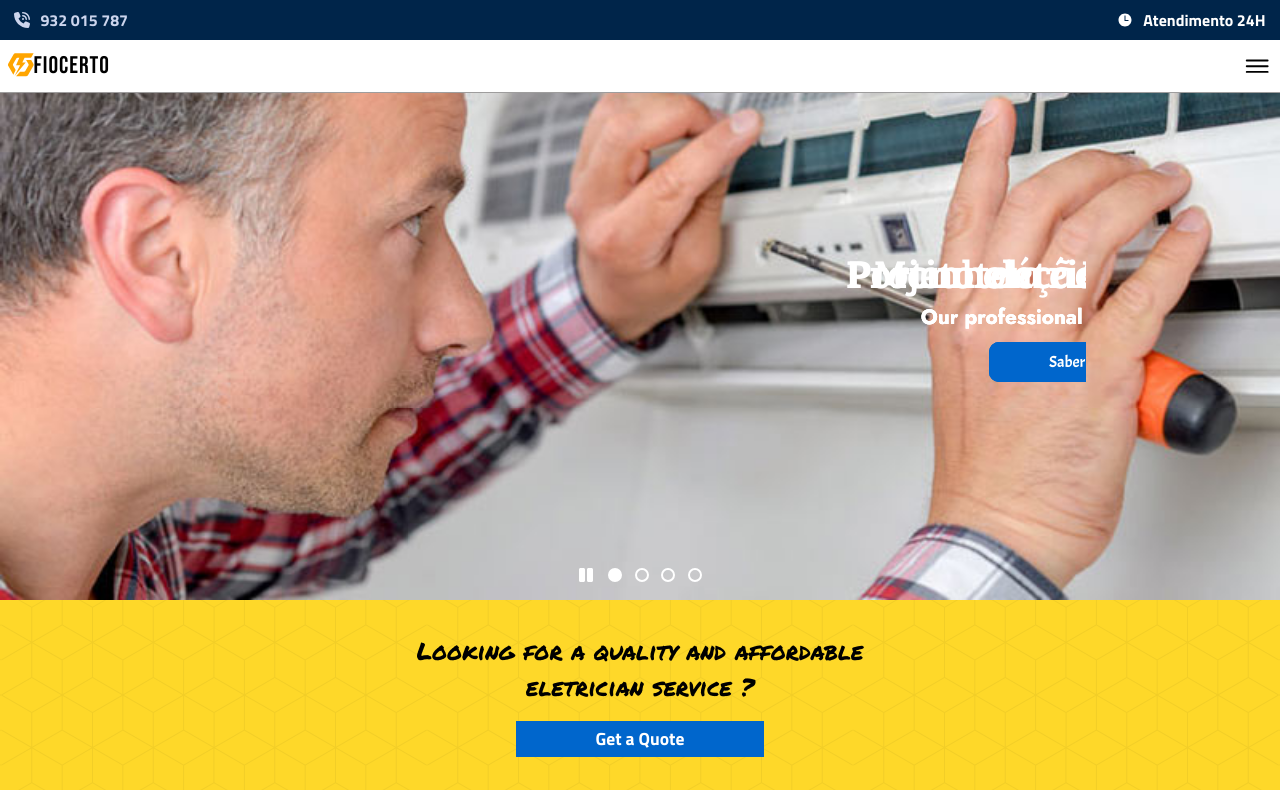
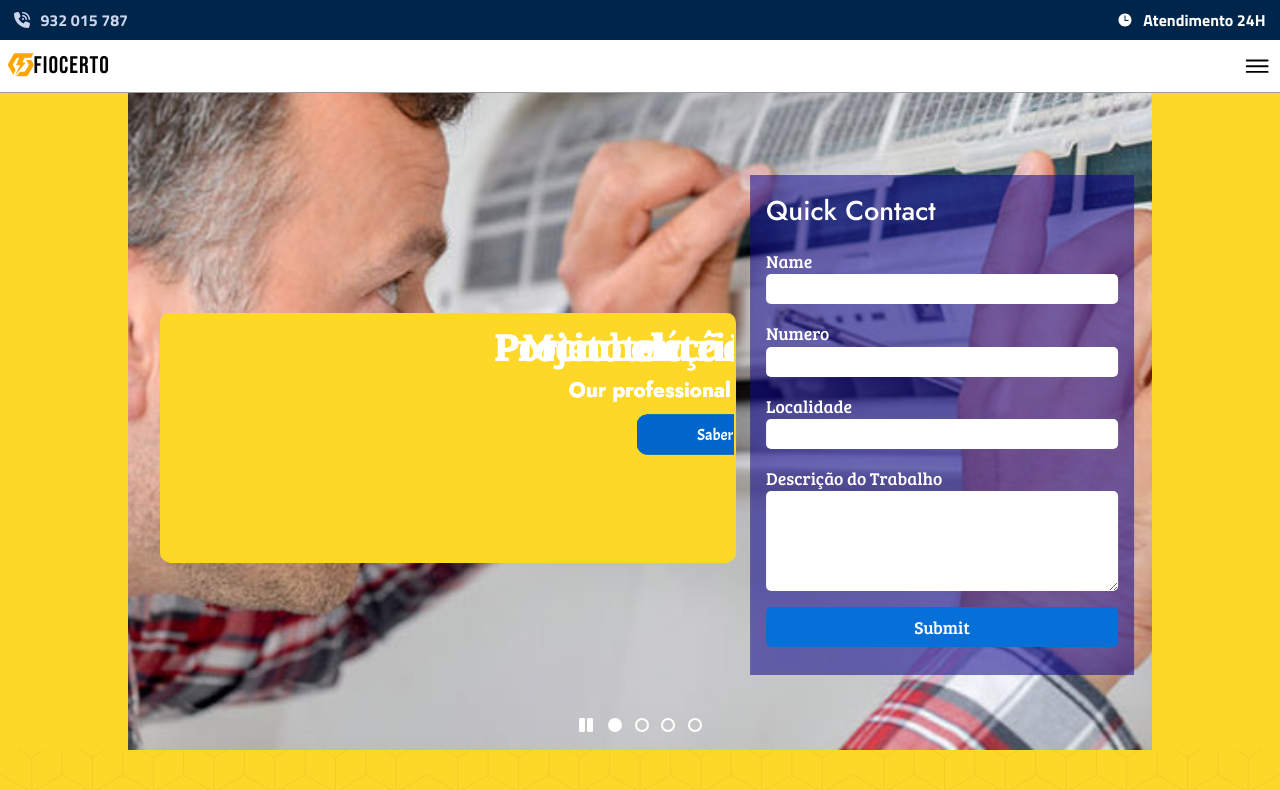
Before and after one commit to antonioCarlosFerreiraFilho/FioCerto-frontend, a React (Vite) app: page / in a window 1280 px wide. Shown: the top 790 px of the page. Built offline with nearby package versions, Linux system fonts and the light colour scheme; a web font is replaced by a local one.

Commit message:
Banner form css + Banner Scrool js

```diff
--- a/src/components/BannerSlider/BannerSlider.css
+++ b/src/components/BannerSlider/BannerSlider.css
@@ -38,6 +38,11 @@
     position: relative;
 
     z-index: 200;
+  }
+
+  .BannerSlider_content-box-form-container {
+
+    display: none;
   }
 
   .BannerSlider_content-SlideImage {
@@ -280,6 +285,18 @@
     margin-top: 1rem;
     padding: 5px 20px;
   }
+
+  /* Arrow */
+
+  .BannerSlider_content-box-Arroow-ArrowLeftBox {
+
+    display: none;
+  }
+
+  .BannerSlider_content-box-Arroow-ArrowRigthBox {
+
+    display: none;
+  }
 }
 
 @media screen and (min-width: 650px) {
@@ -362,4 +379,293 @@
 
     height: 600px;
   }
+
+  /* Description */
+
+  .BannerSlider_content-box-Description {
+
+    width: 70%;
+    height: 240px;
+  }
+
+  /* Style Css Arrow */
+
+  .BannerSlider_content-box-Arroow-ArrowLeftBox {
+
+    width: 15%;
+    height: 100%;
+
+    display: flex;
+    justify-content: center;
+    align-items: center;
+
+    position: absolute;
+    top: 0;
+    left: 0;
+
+    z-index: 500;
+  }
+
+  .BannerSlider_content-box-Arroow-Left {
+
+    color: white;
+
+    font-size: 4rem;
+    font-weight: bold;
+    display: none;
+  }
+
+  .ArrowLeftActive {
+
+    display: block;
+  }
+
+  .BannerSlider_content-box-Arroow-ArrowRigthBox {
+
+    width: 15%;
+    height: 100%;
+
+    display: flex;
+    justify-content: center;
+    align-items: center;
+
+    position: absolute;
+    top: 0;
+    right: 0;
+
+    z-index: 500;
+  }
+
+  .BannerSlider_content-box-Arroow-Right {
+
+    color: white;
+
+    font-size: 4rem;
+    font-weight: bold;
+
+    display: none;
+  }
+
+  .ArrowRightActive {
+
+    display: block;
+  }
 }
+
+@media screen and (min-width: 1200px) {
+
+  /* Banner */
+
+  .BannerSlider_content {
+
+    width: 100%;
+    height: 750px;
+  }
+
+  .BannerSlider_content-box-Slide {
+
+    height: 750px;
+  }
+
+  /* Description */
+
+  .BannerSlider_content-box-Description {
+
+    background-color: #FED829;
+
+    width: 45%;
+    height: 250px;
+
+    position: absolute;
+    top: 50%;
+    left: 35%;
+    transform: translate(-50%, -25%);
+  }
+
+  /* Style Css Arrow */
+
+  .BannerSlider_content-box-Arroow-ArrowLeftBox {
+
+    background-color: #FED829;
+
+    width: 10%;
+    height: 100%;
+  }
+
+  .BannerSlider_content-box-Arroow-ArrowRigthBox {
+
+    background-color: #FED829;
+
+    width: 10%;
+    height: 100%;
+  }
+
+  /* Style box form Banner */
+
+  .BannerSlider_content-box-form-container {
+
+    background-color: #120a8f90;
+
+    width: 30%;
+    height: 500px;
+
+    position: absolute;
+    top: 30%;
+    right: 0%;
+    transform: translate(-38%, -10%);
+
+    z-index: 500;
+    display: block;
+  }
+
+  .BannerSlider_content-box-form-container-content {
+
+    width: 100%;
+    height: 100%;
+
+    box-sizing: border-box;
+
+    padding: 1rem;
+  }
+
+  .BannerSlider_content-box-form-container-contentForm {
+
+    width: 100%;
+    height: 100%;
+
+    display: flex;
+    flex-direction: column;
+  }
+
+  .BannerSlider_content-box-form-container-contentForm-title {}
+
+  .BannerSlider_content-box-form-container-contentForm-title h1 {
+
+    color: white;
+
+    font-size: 1.7rem;
+    font-family: "Jost", sans-serif;
+    font-weight: 500;
+    font-style: normal;
+
+    margin: 0;
+  }
+
+  .BannerSlider_content-box-form-container-contentForm-inputs {
+
+    width: 100%;
+  }
+
+  .BannerSlider_content-box-form-container-contentForm-inputs label {
+
+    width: 100%;
+
+    display: flex;
+    flex-direction: column;
+  }
+
+  .BannerSlider_content-box-form-container-contentForm-inputs span {
+
+    color: white;
+
+    font-size: 1.1rem;
+    font-family: "Bree Serif", serif;
+    font-weight: 400;
+    font-style: normal;
+
+    margin: 1rem 0 0 0;
+  }
+
+  .BannerSlider_content-box-form-container-contentForm-inputs input {
+
+    width: 100%;
+    height: 30px;
+
+    color: black;
+
+    font-size: 1.1rem;
+    font-family: "Bree Serif", serif;
+    font-weight: 400;
+    font-style: normal;
+
+
+    border: none;
+    border-radius: 5px;
+    outline: none;
+
+    padding: .4rem;
+
+    box-sizing: border-box;
+  }
+
+  .BannerSlider_content-box-form-container-contentForm-textarea {
+
+    width: 100%;
+  }
+
+  .BannerSlider_content-box-form-container-contentForm-textarea label{
+
+    width: 100%;
+
+    display: flex;
+    flex-direction: column;
+  }
+
+  .BannerSlider_content-box-form-container-contentForm-textarea span{
+
+    color: white;
+
+    font-size: 1.1rem;
+    font-family: "Bree Serif", serif;
+    font-weight: 400;
+    font-style: normal;
+
+    margin: 1rem 0 0 0;
+  }
+
+  .BannerSlider_content-box-form-container-contentForm-textarea textarea {
+
+    width: 100%;
+    height: 100px;
+
+    color: black;
+
+    font-size: .9rem;
+    font-family: "Bree Serif", serif;
+    font-weight: 400;
+    font-style: normal;
+
+
+    border: none;
+    border-radius: 5px;
+    outline: none;
+
+    padding: .4rem;
+
+    box-sizing: border-box;
+  }
+
+  .BannerSlider_content-box-form-container-contentForm-submit {
+
+    width: 100%;
+  }
+
+  .BannerSlider_content-box-form-container-contentForm-submit input {
+
+    width: 100%;
+    height: 40px;
+
+    background-color: #0770d8;
+    color: white;
+
+    font-size: 1.1rem;
+    font-family: "Bree Serif", serif;
+    font-weight: 400;
+    font-style: normal;
+
+    border: none;
+    border-radius: 5px;
+
+    margin-top: 1rem;
+  }
+}
--- a/src/components/BannerSlider/BannerSlider.jsx
+++ b/src/components/BannerSlider/BannerSlider.jsx
@@ -40,9 +40,69 @@ const BannerSlider = () => {
     });
   }
 
+  function adc() {}
+
   //Loop
   useEffect(() => {
-    if (!isRunning) return;
+    const Banner = document.querySelector(".BannerSlider_content");
+    const ArrowRight = document.querySelector(
+      ".BannerSlider_content-box-Arroow-Right"
+    );
+    const ArrowLeft = document.querySelector(
+      ".BannerSlider_content-box-Arroow-Left"
+    );
+    if (!isRunning) {
+      Banner.addEventListener("click", () => {
+        ArrowLeft.classList.add("ArrowLeftActive");
+        ArrowRight.classList.add("ArrowRightActive");
+      });
+
+      //Arrow
+      //Loop Images
+      const Images = document.querySelectorAll(
+        ".BannerSlider_content-SlideImage"
+      );
+      const boxesDescription = document.querySelectorAll(
+        ".BannerSlider_content-box-Description-content"
+      );
+      const boxes = document.querySelectorAll(
+        ".BannerSlider_content-box-Slide-counter"
+      );
+      const controllersArrow = document.querySelectorAll(".controller");
+      controllersArrow.forEach((arrows) => {
+        arrows.addEventListener("click", () => {
+          if (
+            arrows.classList.contains("BannerSlider_content-box-Arroow-Left")
+          ) {
+            Images[counter].classList.remove("activeBanner");
+            boxesDescription[counter].classList.remove("CurrentDescription");
+            boxes[counter].classList.remove("activeCurrent");
+
+            setCounter((counter = counter - 1));
+            if (counter < 0) {
+              setCounter((counter = 3));
+            }
+
+            Images[counter].classList.add("activeBanner");
+            boxesDescription[counter].classList.add("CurrentDescription");
+            boxes[counter].classList.add("activeCurrent");
+          } else {
+            Images[counter].classList.remove("activeBanner");
+            boxesDescription[counter].classList.remove("CurrentDescription");
+            boxes[counter].classList.remove("activeCurrent");
+            setCounter((counter = counter + 1));
+            if (counter > 3) {
+              setCounter((counter = 0));
+            }
+            Images[counter].classList.add("activeBanner");
+            boxesDescription[counter].classList.add("CurrentDescription");
+            boxes[counter].classList.add("activeCurrent");
+          }
+        });
+      });
+
+      return;
+    }
 
     //Loop Images
     const Images = document.querySelectorAll(
@@ -64,12 +124,15 @@ const BannerSlider = () => {
     }
 
     const interval = setInterval(() => {
-      if (counter == 3) {
-        Images.forEach((Element) => {
-          Element.classList.remove("activeBanner");
-        });
+      if (
+        ArrowLeft.classList.contains("ArrowLeftActive") &&
+        ArrowRight.classList.contains("ArrowRightActive")
+      ) {
+        ArrowLeft.classList.remove("ArrowLeftActive");
+        ArrowRight.classList.remove("ArrowRightActive");
       }
 
+      Images[counter].classList.remove("activeBanner");
       boxesDescription[counter].classList.remove("CurrentDescription");
       boxes[counter].classList.remove("activeCurrent");
 
@@ -81,7 +144,7 @@ const BannerSlider = () => {
     }, 9000);
 
     return () => clearInterval(interval);
-  }, [isRunning]);
+  }, [isRunning, counter]);
 
   //start
   useEffect(() => {
@@ -96,6 +159,9 @@ const BannerSlider = () => {
     <div className="BannerSlider">
       <div className="BannerSlider_container">
         <div className="BannerSlider_content">
+          <div className="BannerSlider_content-box-Arroow-ArrowLeftBox">
+            <IoIosArrowBack className="BannerSlider_content-box-Arroow-Left controller" />
+          </div>
 
           <div className="BannerSlider_content-box-Slide">
             <img
@@ -120,9 +186,57 @@ const BannerSlider = () => {
             />
           </div>
 
+          <div className="BannerSlider_content-box-form-container">
+            <div className="BannerSlider_content-box-form-container-content">
+              <form
+                action=""
+                className="BannerSlider_content-box-form-container-contentForm"
+              >
+                <div className="BannerSlider_content-box-form-container-contentForm-title">
+                  <h1>Quick Contact</h1>
+                </div>
+                {/* NAME */}
+                <div className="BannerSlider_content-box-form-container-contentForm-inputs">
+                  <label htmlFor="">
+                    <span>Name</span>
+                    <input type="text" />
+                  </label>
+                </div>
+                {/* PHONE */}
+                <div className="BannerSlider_content-box-form-container-contentForm-inputs">
+                  <label htmlFor="">
+                    <span>Numero</span>
+                    <input type="text" />
+                  </label>
+                </div>
+                {/* CITY */}
+                <div className="BannerSlider_content-box-form-container-contentForm-inputs">
+                  <label htmlFor="">
+                    <span>Localidade</span>
+                    <input type="text" />
+                  </label>
+                </div>
+                {/* Description */}
+                <div className="BannerSlider_content-box-form-container-contentForm-textarea">
+                  <label htmlFor="">
+                    <span>Descrição do Trabalho</span>
+                    <textarea name="" id=""></textarea>
+                  </label>
+                </div>
+                {/* Submit */}
+                <div className="BannerSlider_content-box-form-container-contentForm-submit">
+                  <input type="submit" />
+                </div>
+              </form>
+            </div>
+          </div>
+
+          <div className="BannerSlider_content-box-Arroow-ArrowRigthBox">
+            <IoIosArrowForward className="BannerSlider_content-box-Arroow-Right controller" />
+          </div>
+
           <div className="BannerSlider_content-box-Description">
             <div className="BannerSlider_content-box-Description-container">
-
               <div className="BannerSlider_content-box-Description-content CurrentDescription">
                 <h1>Proteção contra Curtos</h1>
                 <p>Our professional provide Services</p>
@@ -146,7 +260,6 @@ const BannerSlider = () => {
                 <p>Our professional provide Services</p>
                 <NavLink>Saber Mais..</NavLink>
               </div>
-
             </div>
           </div>
 
@@ -162,7 +275,6 @@ const BannerSlider = () => {
               <div className="BannerSlider_content-box-Slide-counter"></div>
             </div>
           </div>
-
         </div>
         <div className="BannerSlider_content-call">
           <div className="BannerSlider_content-call-box">
```
